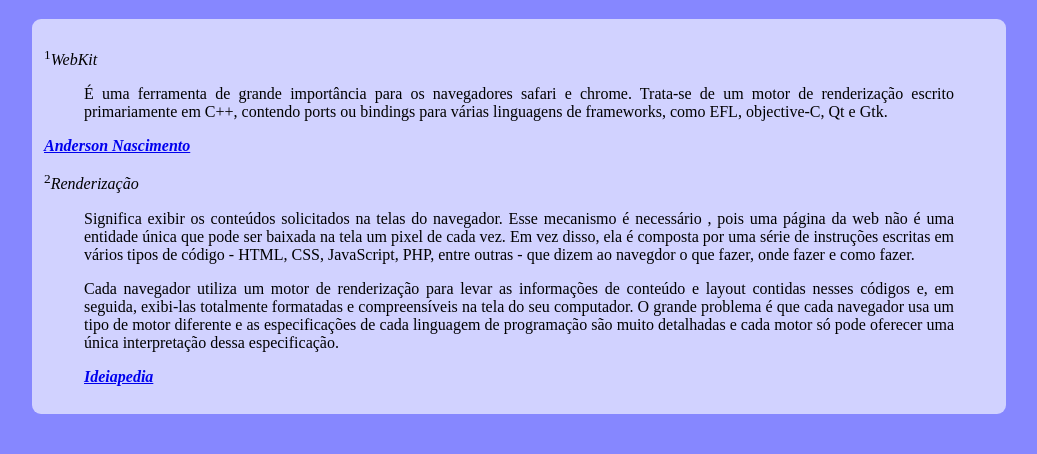
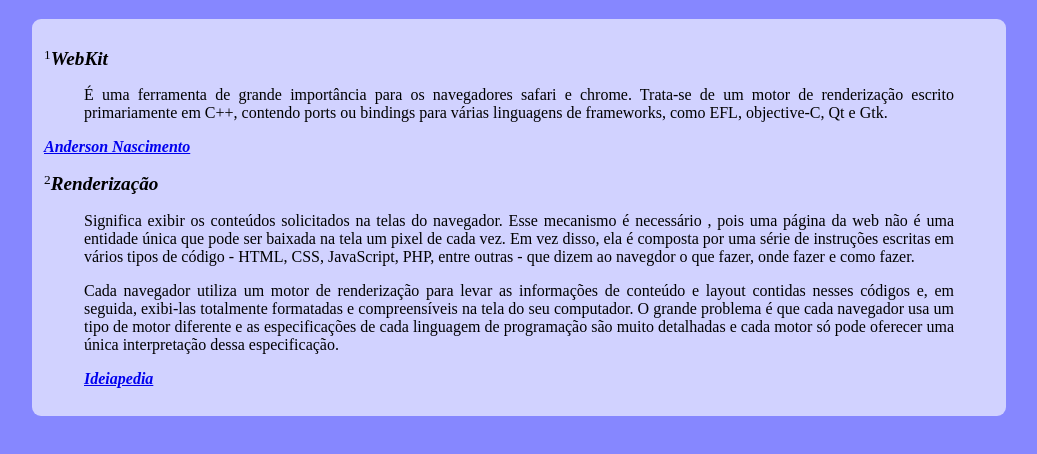
Before and after one commit to romersonrsantana/icar-velas, a plain HTML site: page exercicios/ex004-termo-superscripts/index.html in a window 1280 px wide. Shown: the part 62-516 px from the top of the page, without its empty margins (121-1158 px from the left). Drawn offline with Linux system fonts and the light colour scheme.

Commit message:
Update index.html

```diff
--- a/exercicios/ex004-termo-superscripts/index.html
+++ b/exercicios/ex004-termo-superscripts/index.html
@@ -28,6 +28,11 @@
             font-style: italic;
             font-weight: bolder;
         }
+
+        dfn{
+            font-weight: bolder;
+            font-size: 1.2em;
+        }
     </style>
 </head>
 <body>
```
